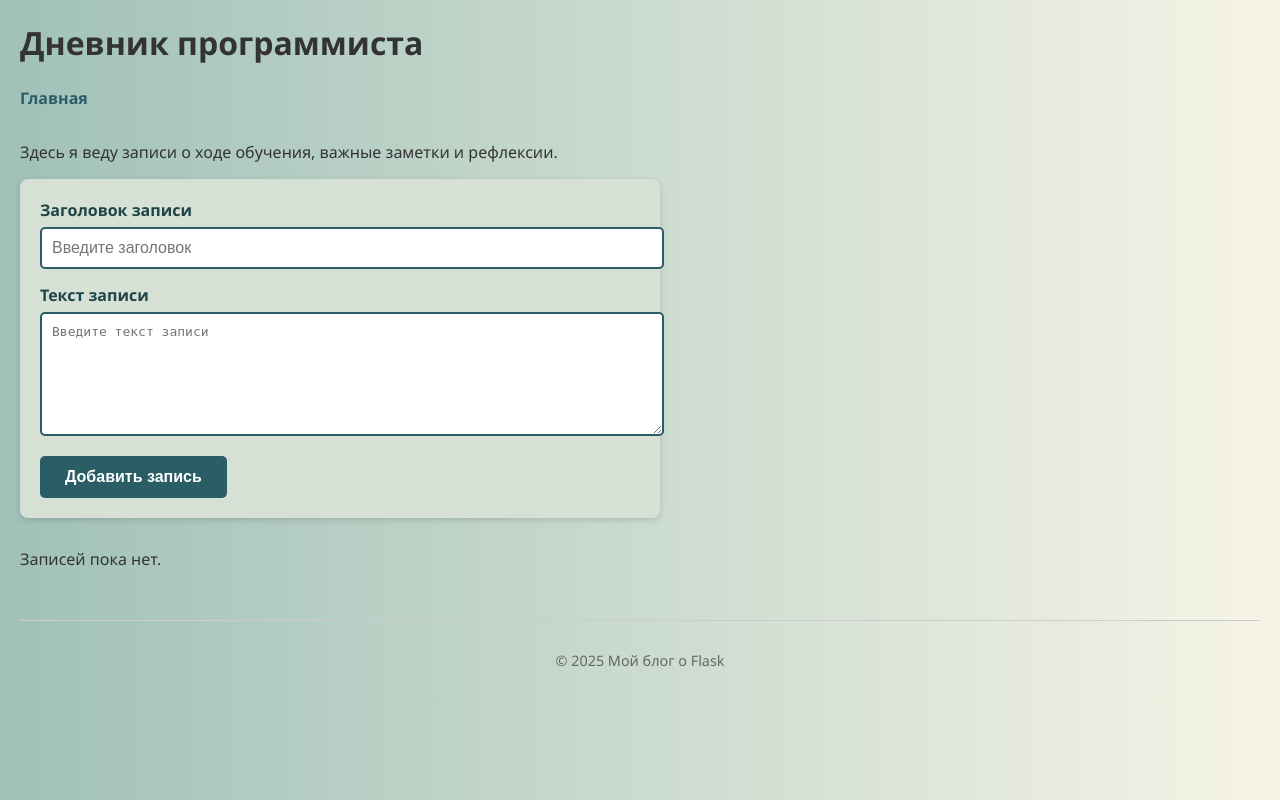
After one commit to Olgaazarenkova/flask_blog_journal, a Flask app: page /notes/ in a window 1280 px wide. The commit adds this page. Run offline with Flask 3, Linux system fonts and the light colour scheme.

Commit message:
Initial commit

```diff
--- a/app.py
+++ b/app.py
@@ -1,10 +1,22 @@
-from flask import Flask, render_template
+from flask import Flask, render_template, request, redirect, url_for
 
 app = Flask(__name__)
+
+notes_storage = {}
 
 @app.route('/')
 def index():
     return render_template('index.html')
 
+@app.route('/notes/', methods=['GET', 'POST'])
+def notes():
+    if request.method == 'POST':
+        title = request.form.get('title', '').strip()
+        text = request.form.get('text', '').strip()
+        if title and text:
+            notes_storage[title] = text
+        return redirect(url_for('notes'))
+    return render_template('notes.html', notes=notes_storage)
+
 if __name__ == '__main__':
     app.run(debug=True)
--- a/static/style.css
+++ b/static/style.css
@@ -77,3 +77,175 @@ footer {
     font-size: 0.9em;
     color: #666;
 }
+/* static/style.css */
+/* Фон и общий шрифт */
+body {
+    background: linear-gradient(to right, #a0c1b8, #f6f4e6);
+    font-family: 'Segoe UI', Tahoma, Geneva, Verdana, sans-serif;
+    color: #333333;
+    margin: 0;
+    padding: 0 20px;
+}
+
+/* Заголовки */
+h1, h2 {
+    font-weight: 700;
+}
+
+/* Навигация */
+nav ul {
+    list-style: none;
+    padding: 0;
+    display: flex;
+    gap: 15px;
+}
+
+nav ul li a {
+    text-decoration: none;
+    color: #2a5d66;
+    font-weight: 600;
+}
+
+nav ul li a:hover {
+    color: #c94f4f;
+}
+
+/* Секции */
+section {
+    margin-top: 30px;
+}
+
+/* Стили для списка */
+ul li {
+    line-height: 1.6;
+}
+
+/* Изображение */
+img {
+    width: 150px;
+    display: block;
+    margin-top: 15px;
+}
+
+/* Таблица */
+table {
+    width: 100%;
+    border-collapse: collapse;
+    margin-top: 20px;
+}
+
+table, th, td {
+    border: 2px solid #2a5d66;
+}
+
+th, td {
+    padding: 10px;
+    text-align: center;
+}
+
+th {
+    background-color: #a0c1b8;
+    color: white;
+}
+
+/* Футер */
+footer {
+    margin-top: 50px;
+    padding: 15px 0;
+    border-top: 1px solid #ccc;
+    text-align: center;
+    font-size: 0.9em;
+    color: #666;
+}
+/* static/style.css */
+/* Фон и общий шрифт */
+body {
+    background: linear-gradient(to right, #a0c1b8, #f6f4e6);
+    font-family: 'Segoe UI', Tahoma, Geneva, Verdana, sans-serif;
+    color: #333333;
+    margin: 0;
+    padding: 0 20px;
+}
+
+/* Заголовки */
+h1, h2 {
+    font-weight: 700;
+}
+
+/* Навигация */
+nav ul {
+    list-style: none;
+    padding: 0;
+    display: flex;
+    gap: 15px;
+}
+
+nav ul li a {
+    text-decoration: none;
+    color: #2a5d66;
+    font-weight: 600;
+}
+
+nav ul li a:hover {
+    color: #c94f4f;
+}
+
+/* Секции */
+section {
+    margin-top: 30px;
+}
+
+/* Стили для списка */
+ul li {
+    line-height: 1.6;
+}
+
+/* Изображение */
+img {
+    width: 150px;
+    display: block;
+    margin-top: 15px;
+}
+
+/* Таблица */
+table {
+    width: 100%;
+    border-collapse: collapse;
+    margin-top: 20px;
+}
+
+table, th, td {
+    border: 2px solid #2a5d66;
+}
+
+th, td {
+    padding: 10px;
+    text-align: center;
+}
+
+th {
+    background-color: #a0c1b8;
+    color: white;
+}
+
+/* Новая третья тема добавлена сюда */
+thead tr th:nth-child(9),
+tbody tr td:nth-child(9) {
+    border-left: 2px solid #2a5d66;
+}
+
+/* Добавим стили для новой колонки */
+th.third-topic, td.third-topic {
+    background-color: #85a99a;
+    color: white;
+}
+
+/* Футер */
+footer {
+    margin-top: 50px;
+    padding: 15px 0;
+    border-top: 1px solid #ccc;
+    text-align: center;
+    font-size: 0.9em;
+    color: #666;
+}
--- /dev/null
+++ b/templates/notes.html
@@ -0,0 +1,115 @@
+<!-- templates/notes.html -->
+<!DOCTYPE html>
+<html lang="ru">
+<head>
+    <meta charset="UTF-8" />
+    <meta name="viewport" content="width=device-width, initial-scale=1" />
+    <title>Дневник программиста</title>
+    <link rel="stylesheet" href="{{ url_for('static', filename='style.css') }}" />
+    <style>
+        form {
+            background: #d7e0d5;
+            padding: 20px;
+            border-radius: 8px;
+            max-width: 600px;
+            margin-bottom: 30px;
+            box-shadow: 0 2px 6px rgba(0,0,0,0.15);
+        }
+        label {
+            display: block;
+            font-weight: 600;
+            margin-bottom: 6px;
+            color: #1f4448;
+        }
+        input[type="text"], textarea {
+            width: 100%;
+            padding: 10px;
+            border: 2px solid #2a5d66;
+            border-radius: 5px;
+            font-size: 1em;
+            margin-bottom: 15px;
+            resize: vertical;
+        }
+        textarea {
+            min-height: 100px;
+        }
+        button[type="submit"] {
+            background-color: #2a5d66;
+            color: #fff;
+            border: none;
+            padding: 12px 25px;
+            font-size: 1em;
+            border-radius: 5px;
+            cursor: pointer;
+            font-weight: 700;
+            transition: background-color 0.3s ease;
+        }
+        button[type="submit"]:hover {
+            background-color: #c94f4f;
+        }
+        .note {
+            background: #f0f7f4;
+            border: 1.8px solid #2a5d66;
+            border-radius: 8px;
+            padding: 15px;
+            margin-bottom: 20px;
+            max-width: 600px;
+            box-shadow: 0 1px 4px rgba(0,0,0,0.1);
+        }
+        .note-title {
+            font-weight: 700;
+            font-size: 1.2em;
+            margin-bottom: 8px;
+            color: #244b4a;
+        }
+        .note-text {
+            white-space: pre-wrap;
+            color: #3c3c3c;
+            line-height: 1.5;
+        }
+    </style>
+</head>
+<body>
+
+<header>
+    <h1>Дневник программиста</h1>
+    <nav>
+        <ul>
+            <li><a href="{{ url_for('index') }}">Главная</a></li>
+        </ul>
+    </nav>
+</header>
+
+<section>
+    <p>Здесь я веду записи о ходе обучения, важные заметки и рефлексии.</p>
+
+    <form method="post" action="{{ url_for('notes') }}">
+        <label for="title">Заголовок записи</label>
+        <input type="text" id="title" name="title" required maxlength="100" placeholder="Введите заголовок" />
+
+        <label for="text">Текст записи</label>
+        <textarea id="text" name="text" required placeholder="Введите текст записи"></textarea>
+
+        <button type="submit">Добавить запись</button>
+    </form>
+
+    {% if notes %}
+        <div class="notes-list">
+            {% for title, text in notes.items() %}
+                <article class="note">
+                    <div class="note-title">{{ title }}</div>
+                    <div class="note-text">{{ text }}</div>
+                </article>
+            {% endfor %}
+        </div>
+    {% else %}
+        <p>Записей пока нет.</p>
+    {% endif %}
+</section>
+
+<footer>
+    <p>© 2025 Мой блог о Flask</p>
+</footer>
+
+</body>
+</html>
```
Also changed, not shown: templates/index.html (+80 -26 lines).
